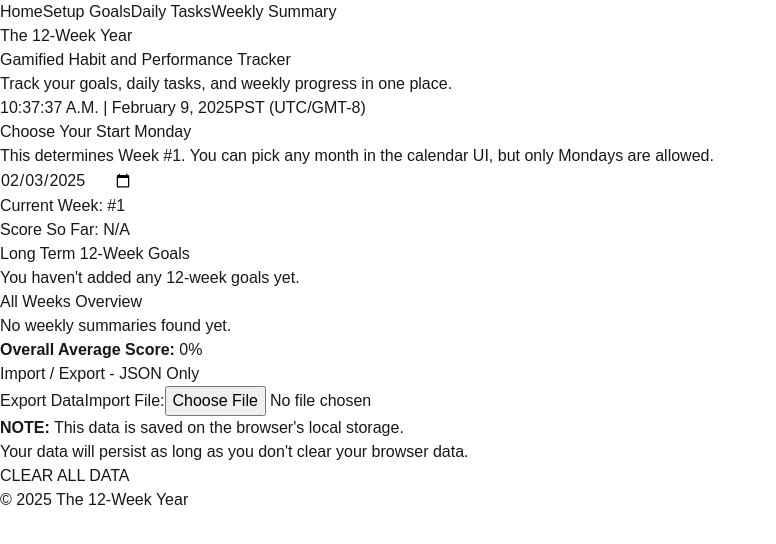
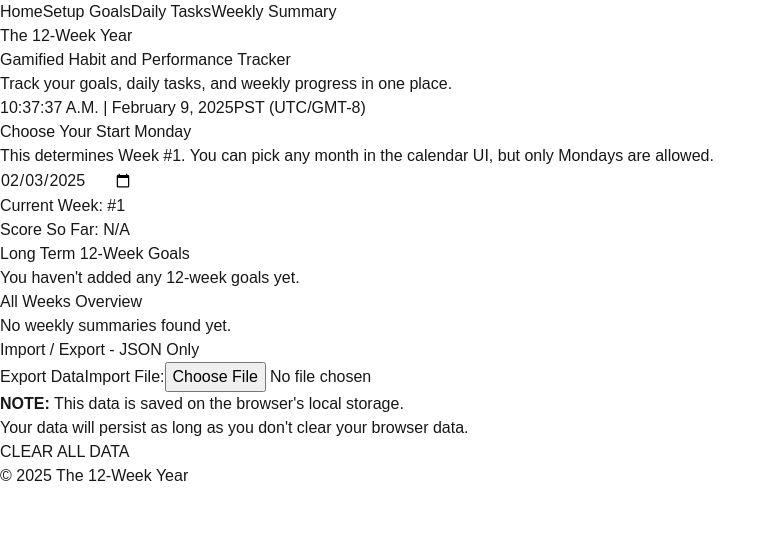
Before and after one commit to Kxvin1/12-week-year, a Next.js app: page / in a window 1280 px wide. Shown: the top 544 px of the page, without its empty margins (0-776 px from the left). Built offline with nearby package versions, Linux system fonts and the light colour scheme.

Commit message:
conditional rendering for overallscore on homepage

```diff
--- a/src/app/page.tsx
+++ b/src/app/page.tsx
@@ -424,9 +424,14 @@ export default function HomePage() {
                 </tbody>
               </table>
             )}
-            <p className="mt-4 text-gray-700">
-              <strong>Overall Average Score:</strong> {overallAverage}%
-            </p>
+
+            {overallAverage ? (
+              <p className="mt-4 text-gray-700">
+                <strong>Overall Average Score:</strong> {overallAverage}%
+              </p>
+            ) : (
+              ""
+            )}
           </section>
 
           {/* Import/Export + CLEAR DATA */}
```
